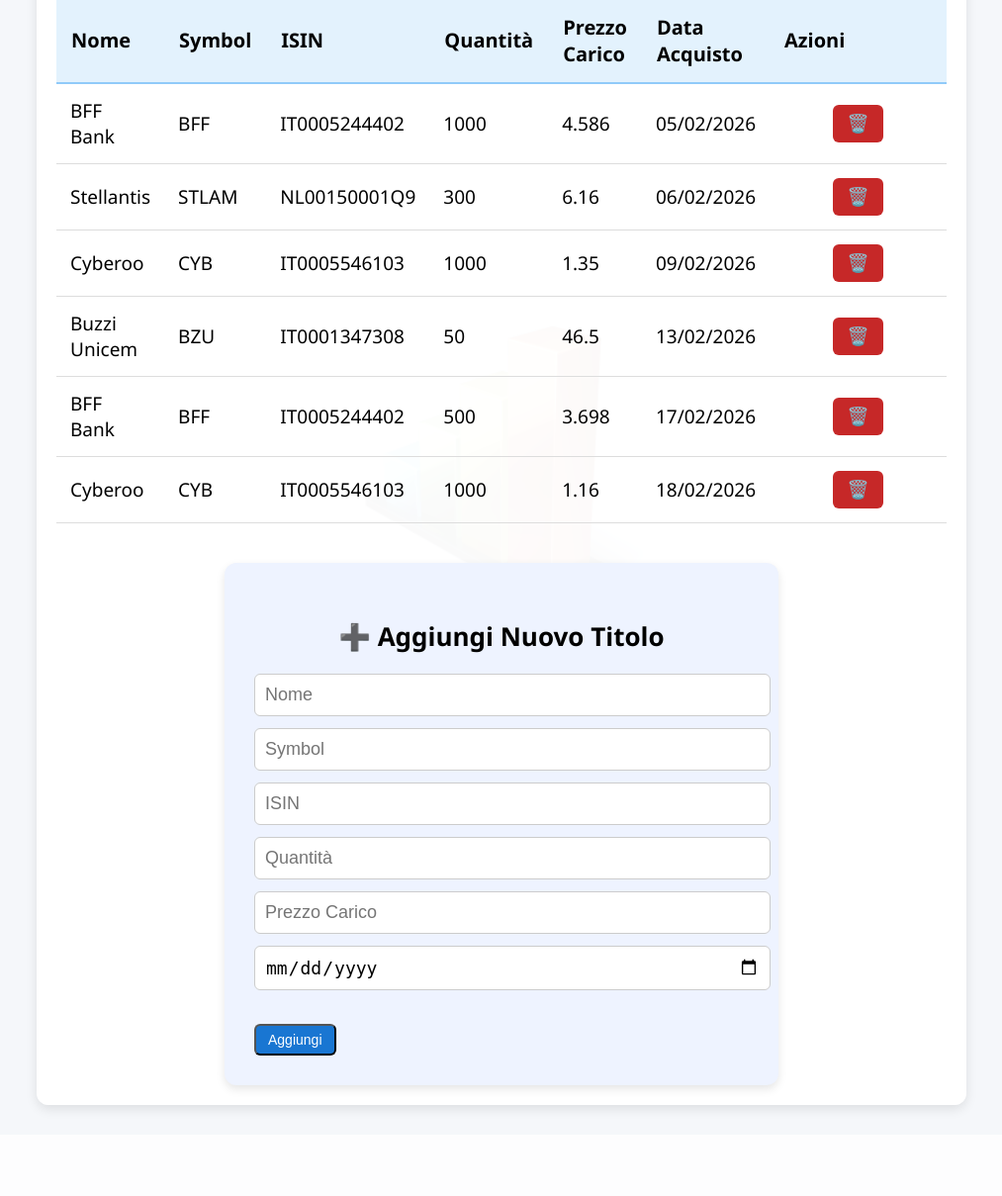
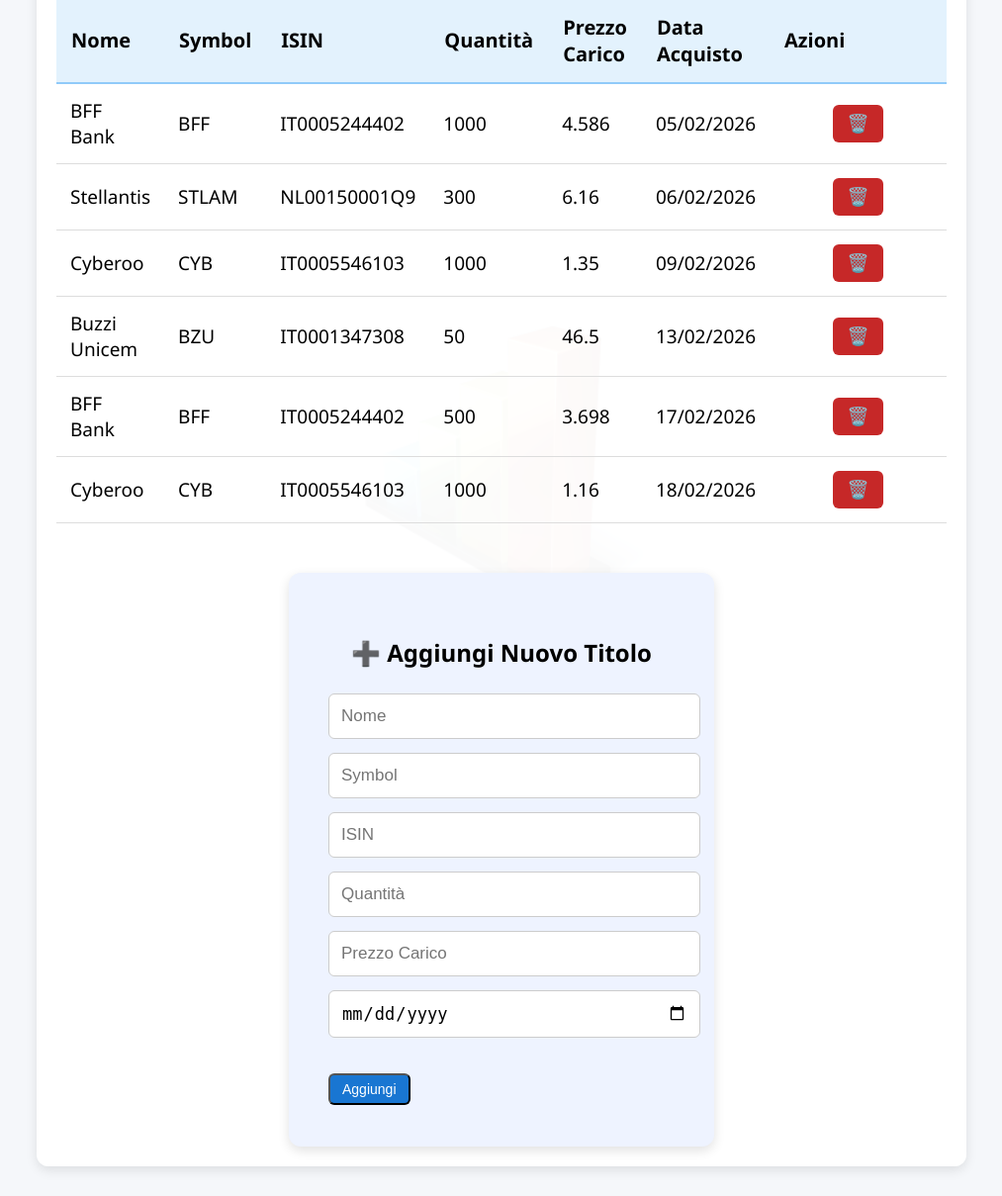
Before and after one commit to emiliomaj60-lang/portfolio_alerts, a Flask app: page /gestione_portafoglio in a window 1280 px wide. Shown: the part 149-1358 px from the top of the page at 99% size, without its empty margins (133-1146 px from the left). Before the commit the page ends 1275 px from the top, so only its background shows below. Run offline with Flask 3, Linux system fonts and the light colour scheme.

Commit message:
Add files via upload

```diff
--- a/src/templates/gestione_portafoglio.html
+++ b/src/templates/gestione_portafoglio.html
@@ -35,27 +35,37 @@
         }
          .form-box {
             background: #eef3ff;
-            padding: 30px;
+            padding: 40px;
             border-radius: 12px;
-            margin-top: 40px;
-            width: 500px;
+            margin-top: 50px;
+
+            /* nuova larghezza più stretta */
+            width: 350px;
+
+            /* nuova altezza raddoppiata */
+            min-height: 500px;
+
             margin-left: auto;
             margin-right: auto;
-            box-shadow: 0 4px 10px rgba(0,0,0,0.1);
+            box-shadow: 0 4px 12px rgba(0,0,0,0.12);
+
+            display: flex;
+            flex-direction: column;
+            justify-content: flex-start;
         }
 
         .form-box input {
-            margin-bottom: 12px;
-            padding: 10px;
+            margin-bottom: 14px;
+            padding: 12px;
             width: 100%;
-            font-size: 18px;
+            font-size: 17px;
             border-radius: 6px;
-           border: 1px solid #ccc;
+            border: 1px solid #ccc;
         }
 
         .form-box h3 {
-            font-size: 26px;
-            margin-bottom: 20px;
+            font-size: 24px;
+            margin-bottom: 25px;
             text-align: center;
 
         }
```
